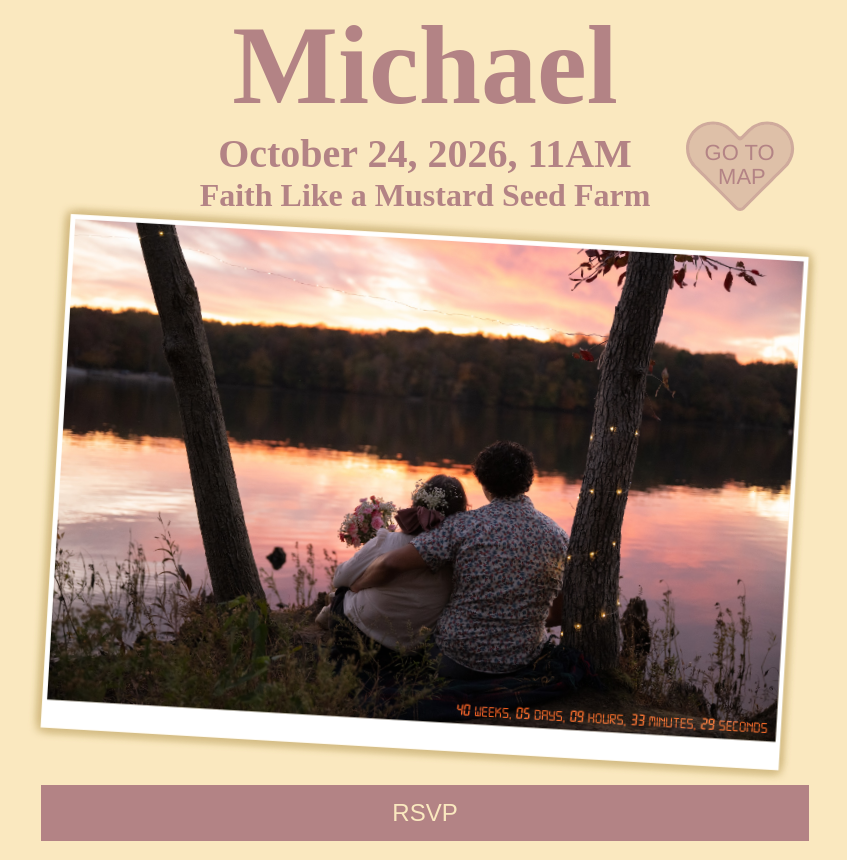
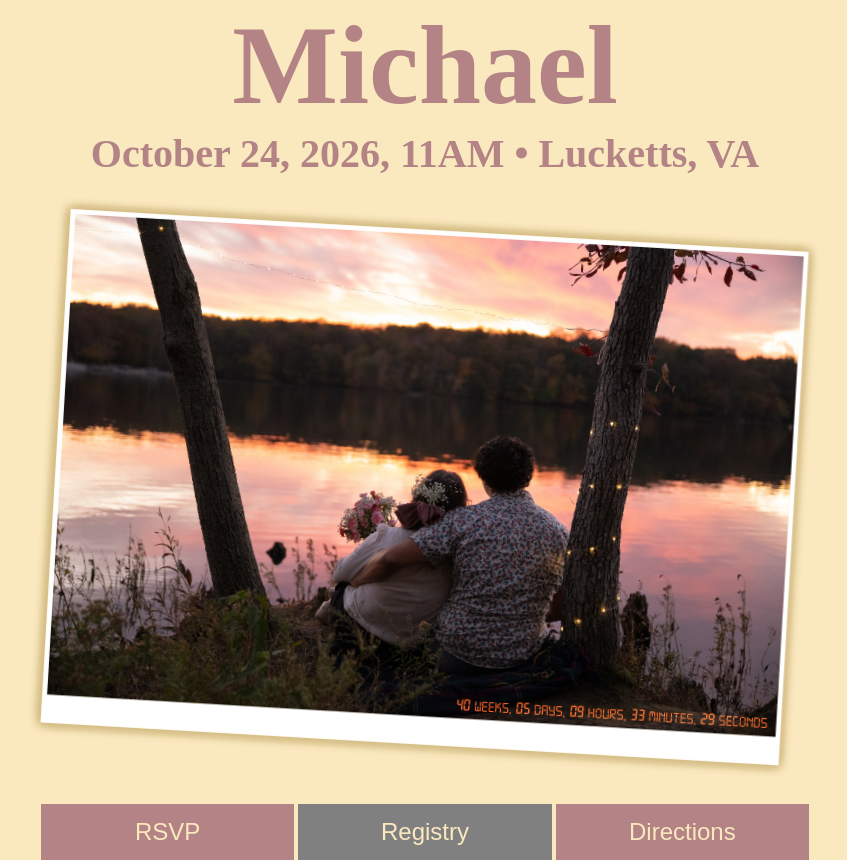
Before and after one commit to keaysma/wedding, a SvelteKit app: page / in a window 1280 px wide. Shown: the part 160-1020 px from the top of the page, without its empty margins (215-1062 px from the left). Built offline with nearby package versions, Linux system fonts and the light colour scheme; a web font is replaced by a local one.

Commit message:
we realized a button group just made more sense

```diff
--- a/src/routes/+page.svelte
+++ b/src/routes/+page.svelte
@@ -69,46 +69,37 @@
 
 <section class="header">
     <h1>Raquel & Michael</h1>
-    <!-- <h2>October 24, 2026, 11AM • Lucketts, VA</h2> -->
-    <div style="position: relative; display: inline-block;">
-        <h2>October 24, 2026, 11AM</h2>
-        <h3>Faith Like a Mustard Seed Farm</h3>
-        <a target="_blank" href="https://maps.app.goo.gl/TdLEcWCqyf4RmQeW8">
-            <svg id="love" xmlns="http://www.w3.org/2000/svg" xmlns:xlink="http://www.w3.org/1999/xlink" version="1.0" viewBox="0 0 64 64" enable-background="new 0 0 64 64" xml:space="preserve">
-                <g>
-                    <path fill="var(--background-color-light)" d="M58.714,29.977c0,0-0.612,0.75-1.823,1.961S33.414,55.414,33.414,55.414C33.023,55.805,32.512,56,32,56   s-1.023-0.195-1.414-0.586c0,0-22.266-22.266-23.477-23.477s-1.823-1.961-1.823-1.961C3.245,27.545,2,24.424,2,21   C2,13.268,8.268,7,16,7c3.866,0,7.366,1.566,9.899,4.101l0.009-0.009l4.678,4.677c0.781,0.781,2.047,0.781,2.828,0l4.678-4.677   l0.009,0.009C40.634,8.566,44.134,7,48,7c7.732,0,14,6.268,14,14C62,24.424,60.755,27.545,58.714,29.977z"/>
-                    <text x="11" y="28" fill="var(--foreground-color)">GO TO</text>
-                    <text x="19" y="42" fill="var(--foreground-color)">MAP</text>
-                    <g>
-                        <path fill="var(--background-color-border)" d="M48,5c-4.418,0-8.418,1.791-11.313,4.687l-3.979,3.961c-0.391,0.391-1.023,0.391-1.414,0    c0,0-3.971-3.97-3.979-3.961C24.418,6.791,20.418,5,16,5C7.163,5,0,12.163,0,21c0,3.338,1.024,6.436,2.773,9    c0,0,0.734,1.164,1.602,2.031s24.797,24.797,24.797,24.797C29.953,57.609,30.977,58,32,58s2.047-0.391,2.828-1.172    c0,0,23.93-23.93,24.797-24.797S61.227,30,61.227,30C62.976,27.436,64,24.338,64,21C64,12.163,56.837,5,48,5z M58.714,29.977    c0,0-0.612,0.75-1.823,1.961S33.414,55.414,33.414,55.414C33.023,55.805,32.512,56,32,56s-1.023-0.195-1.414-0.586    c0,0-22.266-22.266-23.477-23.477s-1.823-1.961-1.823-1.961C3.245,27.545,2,24.424,2,21C2,13.268,8.268,7,16,7    c3.866,0,7.366,1.566,9.899,4.101l0.009-0.009l4.678,4.677c0.781,0.781,2.047,0.781,2.828,0l4.678-4.677l0.009,0.009    C40.634,8.566,44.134,7,48,7c7.732,0,14,6.268,14,14C62,24.424,60.755,27.545,58.714,29.977z"/>
-                    </g>
-                </g>
-            </svg>
-        </a>
+    <h2>October 24, 2026, 11AM • Lucketts, VA</h2>
+
+    <div class="polaroid" style="transform: rotate3d({0.75 + (pageX - 0.5)}, {0.5 + (pageY - 0.5)}, 0.1, 9deg) scale3d(0.95, 0.95, 0.95) translate3d(-5px, 5px, 0px);">
+            <img  src="RM-Sunset-1.jpg" alt="That's us <3" />
+            <span class="glow mark"><span class="digit">{remaining.weeks}</span> WEEKS, <span class="digit">{remaining.days}</span> DAYS, <span class="digit">{remaining.hours}</span> HOURS, <span class="digit">{remaining.minutes}</span> MINUTES, <span class="digit">{remaining.seconds}</span> SECONDS</span>
     </div>
 
-    <div class="subtitled">
-        <div class="polaroid" style="transform: rotate3d({0.75 + (pageX - 0.5)}, {0.5 + (pageY - 0.5)}, 0.1, 9deg) scale3d(0.95, 0.95, 0.95) translate3d(-5px, 5px, 0px);">
-            <img src="RM-Sunset-1.jpg" alt="That's us <3" />
-            <span class="glow mark"><span class="digit">{remaining.weeks}</span> WEEKS, <span class="digit">{remaining.days}</span> DAYS, <span class="digit">{remaining.hours}</span> HOURS, <span class="digit">{remaining.minutes}</span> MINUTES, <span class="digit">{remaining.seconds}</span> SECONDS</span>
-        </div>
+    <div class="button-group">
+        <a class="button-like rsvp" target="_blank" href="https://sheetasfamily.planningpod.com/index.cfm?#rsvp-panel">RSVP</a>
+        <a class="button-like registry" target="_blank" href="#disabled">Registry</a>
+        <a class="button-like directions" target="_blank" href="https://maps.app.goo.gl/TdLEcWCqyf4RmQeW8">Directions</a>
     </div>
-
-
-    <a class="button-like rsvp" target="_blank" href="https://sheetasfamily.planningpod.com/index.cfm?#rsvp-panel">RSVP</a>
 </section>
 
 <style lang="scss">
     a.button-like {
         display: block;
-        text-decoration: none;
-        font-family: Arial, Helvetica, sans-serif;
-        font-weight: 200;
+
+        padding: 0.5em;
 
         background-color: var(--foreground-color);
         color: var(--background-color);
 
+        border: 2px solid var(--foreground-color);
+
+        font-size: 1.5em;
+        font-family: Arial, Helvetica, sans-serif;
+        font-weight: 200;
+
         white-space: pre;
+        text-decoration: none;
 
         transition: all 0.5s;
 
@@ -117,9 +108,68 @@
             border-color: black;
             background-color: black;
         }
+
+        &[href="#disabled"] {
+            pointer-events: none;
+            background-color: gray;
+            border-color: gray;
+        }
     }
 
-    section {
+    .button-group {
+        display: inline-flex;
+        gap: 0.25em;
+
+        width: 100%;
+
+        margin: 1em auto 0;
+
+        > * {
+            flex: 1;
+        }
+
+        @media screen and (max-width: 768px) {
+            flex-direction: column;
+            margin-top: auto;
+        }
+    }
+
+    .polaroid {
+        --polaroid-shadow: #d6be87;
+
+        position: relative;
+
+        width: min(850px, 100%);
+
+        margin: 2em auto;
+
+        > img {
+            width: 100%;
+            display: block;
+            box-shadow:
+                    4px  4px 8px var(--polaroid-shadow),
+                    4px -4px 8px var(--polaroid-shadow),
+                -4px -4px 8px var(--polaroid-shadow),
+                -4px  4px 8px var(--polaroid-shadow);
+            border: 5px solid white;
+            border-bottom-width: 30px;
+        }
+
+        > span.mark {
+            position: absolute;
+            right: 0;
+            bottom: 2em;
+            margin: 0 0.25em 0.25em 0;
+
+            font-family: "Digital-7";
+
+            .digit {
+                font-family: "7Segment";
+            }
+        }
+    }
+
+    section.header {
         position: relative;
         text-align: center;
 
@@ -140,81 +190,5 @@
             margin: 0;
         }
 
-        h3 {
-            font-size: min(3vw, 2em);
-            color: var(--foreground-color);
-            margin: 0;
-        }
-
-        &.header {
-            #love {
-                position: absolute;
-                right: max(-32%, -145px);
-                top: -20%;
-                width: 24%;
-
-                overflow: visible;
-
-                text {
-                    font-family: Helvetica, sans-serif;
-                    font-size: small;
-                }
-            }
-        }
-
-        .subtitled {
-            position: relative;
-            width: min(850px, 100%);
-            margin: 0 auto;
-
-            img {
-                display: block;
-                width: 100%;
-            }
-
-            span.mark {
-                position: absolute;
-                right: 0;
-                bottom: 0em;
-                margin: 0 0.25em 0.25em 0;
-
-                font-family: "Digital-7";
-
-                .digit {
-                    font-family: "7Segment";
-                }
-            }
-        }
-
-        .polaroid {
-            // transform: rotate3d(-2, 2, 2, 3deg) scale3d(0.95, 0.95, 0.95) translate3d(-5px, 5px, 0px);
-
-            > img {
-                --polaroid-shadow: #d6be87;
-                box-shadow:
-                     4px  4px 8px var(--polaroid-shadow),
-                     4px -4px 8px var(--polaroid-shadow),
-                    -4px -4px 8px var(--polaroid-shadow),
-                    -4px  4px 8px var(--polaroid-shadow);
-                border: 5px solid white;
-                border-bottom-width: 30px;
-            }
-
-            > span.mark {
-                bottom: 2em;
-            }
-        }
-
-
-
-        a.rsvp {
-            // width: min(750px, 100%);
-            margin: 1em auto 0;
-            border: 2px solid var(--foreground-color);
-            background-color: var(--foreground-color);
-            color: var(--background-color);
-            padding: 0.5em;
-            font-size: 1.5em;
-        }
     }
 </style>
```
